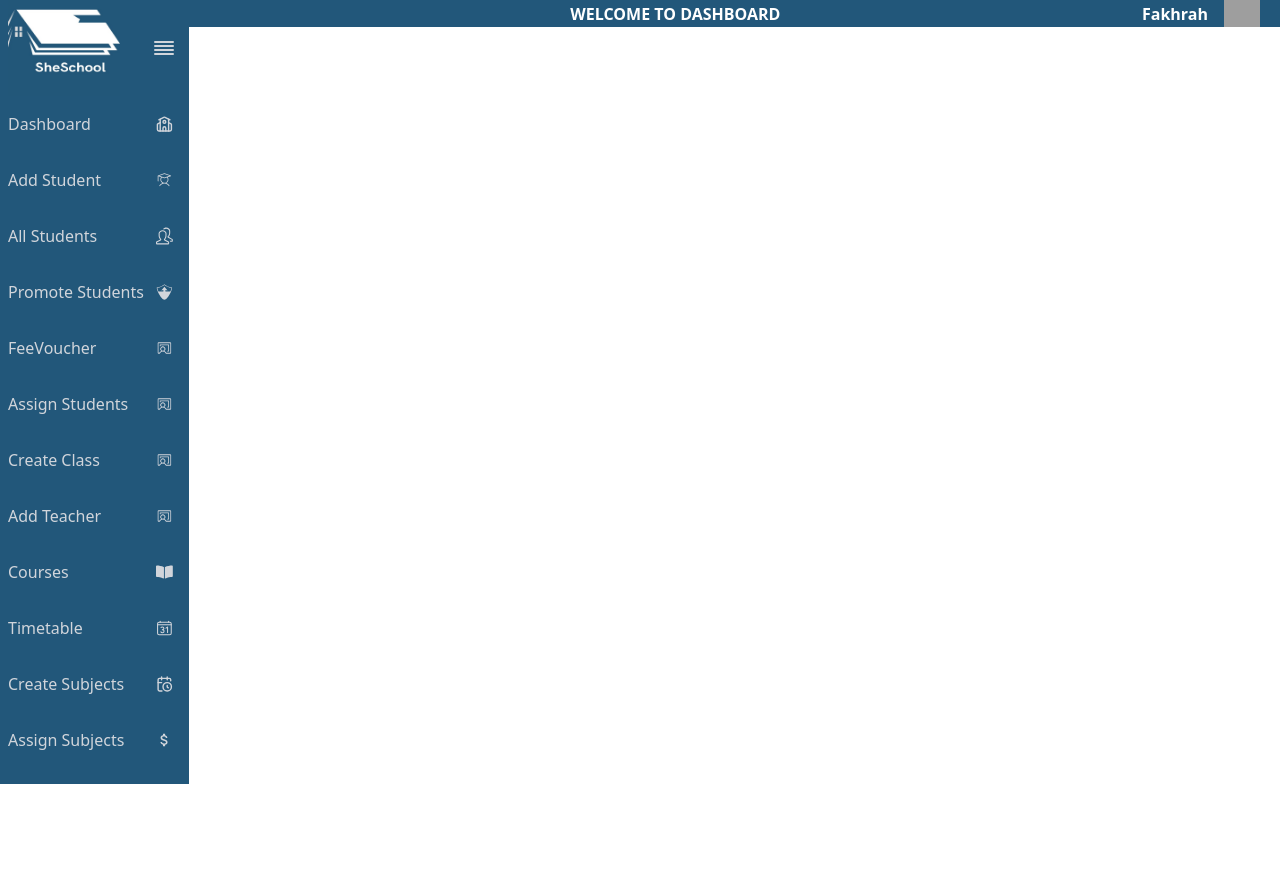
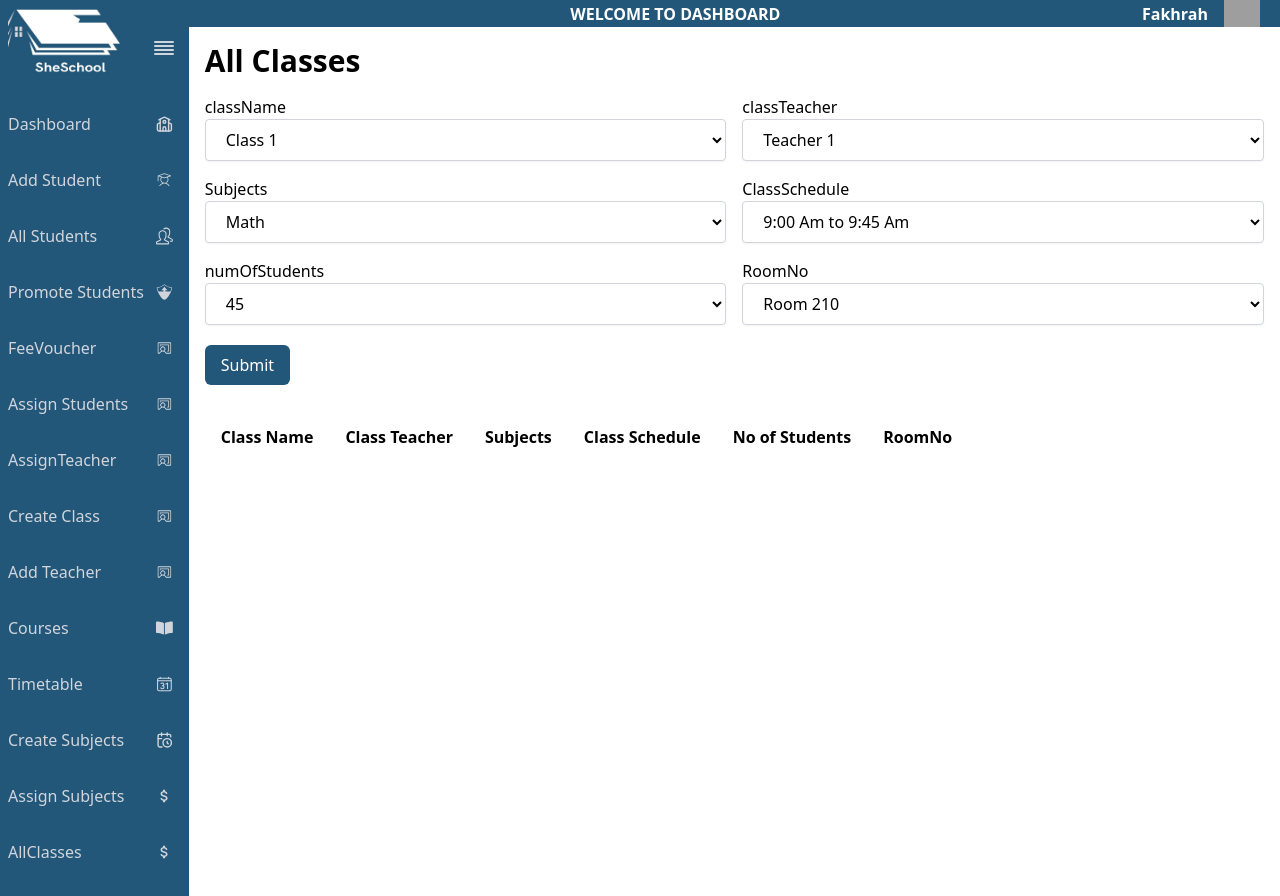
Before and after one commit to fakhra99/SMS, a React (Create React App) app in the folder frontend/: page /allclasses in a window 1280 px wide. Before the commit the page ends 800 px from the top, so only its background shows below. Built offline with nearby package versions, Linux system fonts and the light colour scheme; grey boxes are pictures that could not be loaded.

Commit message:
AddTeacher & AllClasses page created

```diff
--- a/frontend/src/App.js
+++ b/frontend/src/App.js
@@ -15,6 +15,8 @@ import Createclass from "./Pages/Createclass/Createclass";
 import Assignstudent from "./Pages/Asignstudents/Asignstudent";
 import Assignsubject from "./Pages/Assignsubject/Assignsubject";
 import Createsubject from "./Pages/Createsubject/Createsubject";
+import AssignTeacher from "./Pages/AssignTeacher/AssignTeacher";
+import AllClasses from "./Pages/AllClasses/AllClasses";
 
 function App() {
   return (
@@ -38,6 +40,8 @@ function App() {
              <Route path="/createsubject" element={<Createsubject />} />
               <Route path="/assignstudent" element={<Assignstudent />} />
               <Route path="/createclasses" element={<Createclass />} />
+              <Route path="/assignteacher" element={<AssignTeacher />} />
+              <Route path ="/allclasses" element={<AllClasses />} />
            </Routes>
           </div>
         </div>
--- a/frontend/src/Layout/Sidebar/Sidebar.jsx
+++ b/frontend/src/Layout/Sidebar/Sidebar.jsx
@@ -155,6 +155,19 @@ const Sidebar = () => {
           </Link>
         </div>
         <div className="flex items-center mb-8">
+          <Link
+            to="/assignteacher"
+            className={`flex items-center w-full ${
+              showIconsOnly ? "justify-center" : ""
+            }`}
+          >
+            <span className={`w-44 ${showIconsOnly ? "hidden" : "block"}`}>
+             AssignTeacher
+            </span>
+            <PiChalkboardTeacherLight size={showIconsOnly ? 24 : 20} />
+          </Link>
+        </div>
+        <div className="flex items-center mb-8">
         <Link
           to="/createclasses"
           className={`flex items-center w-full ${
@@ -233,6 +246,19 @@ const Sidebar = () => {
             <MdOutlineAttachMoney size={showIconsOnly ? 24 : 20} />
           </Link>
         </div>
+        <div className="flex items-center mb-8">
+          <Link
+            to="allclasses"
+            className={`flex items-center w-full ${
+              showIconsOnly ? "justify-center" : ""
+            }`}
+          >
+            <span className={`w-44 ${showIconsOnly ? "hidden" : "block"}`}>
+              AllClasses
+            </span>
+            <MdOutlineAttachMoney size={showIconsOnly ? 24 : 20} />
+          </Link>
+        </div>
       </div>
     </div>
   );
--- /dev/null
+++ b/frontend/src/Pages/AllClasses/AllClasses.jsx
@@ -0,0 +1,150 @@
+import React, { useState } from 'react';
+import Dropdown from '../../Components/Dropdown/Dropdown';
+import Button from '../../Components/buttons/Buttons.jsx';
+
+const AllClasses = () => {
+  const [classData, setClassData] = useState([]);
+  const [formData, setFormData] = useState({
+    className: '',
+    classTeacher: '',
+    subjects: '',
+    classSchedule: '',
+    numOfStudents: '',
+    roomNo: ''
+  });
+
+  const handleChange = (e) => {
+    setFormData({ ...formData, [e.target.name]: e.target.value });
+  };
+
+  const handleSubmit = (e) => {
+    e.preventDefault();
+    // Dummy data for demonstration
+    const newClassData = {
+      className: formData.className,
+      classTeacher: formData.classTeacher,
+      subjects: formData.subjects,
+      classSchedule: formData.classSchedule,
+      numOfStudents: formData.numOfStudents,
+      roomNo: formData.roomNo
+    };
+    setClassData([...classData, newClassData]);
+  };
+
+  return (
+    <div className="container mx-auto p-4">
+      <h1 className="text-3xl font-bold mb-4">All Classes</h1>
+      <form onSubmit={handleSubmit}>
+        <div className="grid grid-cols-2 gap-4">
+
+            {/* DropDown for ClassName */}
+        <div>
+            <label htmlFor="className">className</label>
+            <Dropdown
+              options={[
+                { value: 'Class 1', label: 'Class 1' },
+                { value: 'Class 2', label: 'Class 2' },
+                // Add more options as needed
+              ]}
+              onChange={(e) => setFormData({ ...formData, className: e.target.value })}
+              value={formData.className}
+            />
+          </div>
+          {/* DropDown for ClassTeacher */}
+          <div>
+            <label htmlFor="classTeacher">classTeacher</label>
+            <Dropdown
+              options={[
+                { value: 'Teacher 1', label: 'Teacher 1' },
+                { value: 'Teacher 2', label: 'Teacher 2' },
+                // Add more options as needed
+              ]}
+              onChange={(e) => setFormData({ ...formData, classTeacher: e.target.value })}
+              value={formData.classTeacher}
+            />
+          </div>
+          {/* DropDown for subjects */}
+          <div>
+            <label htmlFor="subjects">Subjects</label>
+            <Dropdown
+              options={[
+                { value: 'math', label: 'Math' },
+                { value: 'science', label: 'Science' },
+                // Add more options as needed
+              ]}
+              onChange={(e) => setFormData({ ...formData, subjects: e.target.value })}
+              value={formData.subjects}
+            />
+          </div>
+          {/* DropDown for classSchedule */}
+          <div>
+            <label htmlFor="classSchedule">ClassSchedule</label>
+            <Dropdown
+              options={[
+                { value: '9:00 Am to 9:45 Am', label: '9:00 Am to 9:45 Am' },
+                { value: '9:45 Am to 10:30 Am', label: '9:45 Am to 10:30 Am' },
+                // Add more options as needed
+              ]}
+              onChange={(e) => setFormData({ ...formData, classSchedule: e.target.value })}
+              value={formData.classSchedule}
+            />
+          </div>
+          {/* DropDown for   numOfStudents */}
+          <div>
+            <label htmlFor="  numOfStudents">  numOfStudents</label>
+            <Dropdown
+              options={[
+                { value: '45', label: '45' },
+                { value: '40', label: '40' },
+                // Add more options as needed
+              ]}
+              onChange={(e) => setFormData({ ...formData,   numOfStudents: e.target.value })}
+              value={formData.  numOfStudents}
+            />
+          </div>
+          {/* DropDown for   RoomNo */}
+          <div>
+            <label htmlFor="roomNo">  RoomNo</label>
+            <Dropdown
+              options={[
+                { value: 'Room 210', label: 'Room 210' },
+                { value: 'Room 211', label: 'Room 211' },
+                // Add more options as needed
+              ]}
+              onChange={(e) => setFormData({ ...formData,   roomNo: e.target.value })}
+              value={formData.roomNo}
+            />
+          </div>
+
+        </div>
+        <Button type="submit">Submit</Button>
+      </form>
+      <table className="table-auto mt-8">
+        <thead>
+          <tr>
+            <th className="px-4 py-2">Class Name</th>
+            <th className="px-4 py-2">Class Teacher</th>
+            <th className="px-4 py-2">Subjects</th>
+            <th className="px-4 py-2">Class Schedule</th>
+            <th className="px-4 py-2">No of Students</th>
+            <th className="px-4 py-2">RoomNo</th>
+          </tr>
+        </thead>
+        <tbody>
+          {classData.map((classItem, index) => (
+            <tr key={index}>
+              <td className="border px-4 py-2">{classItem.className}</td>
+              <td className="border px-4 py-2">{classItem.classTeacher}</td>
+              <td className="border px-4 py-2">{classItem.subjects}</td>
+              <td className="border px-4 py-2">{classItem.classSchedule}</td>
+              <td className="border px-4 py-2">{classItem.numOfStudents}</td>
+              <td className="border px-4 py-2">{classItem.roomNo}</td>
+            </tr>
+          ))}
+        </tbody>
+      </table>
+    </div>
+  );
+};
+
+export default AllClasses;
--- a/frontend/src/Pages/AllStudents/AllStudents.jsx
+++ b/frontend/src/Pages/AllStudents/AllStudents.jsx
@@ -43,8 +43,8 @@ const AllStudents = () => {
   };
 
   return (
-    <div className="ml-4 max-w-4xl mx-auto mt-8 p-6 bg-gray-100 rounded-md">
-      <div className="overflow-x-auto w-3/4">
+    <div className="ml-4 max-w-full mx-auto mt-8 p-6 bg-gray-100 rounded-md">
+      <div className="overflow-x-auto ">
         <h1 className="text-2xl font-bold mb-4">All Students</h1>
         <table className="shadow-md rounded mx-auto table-spacing">
           <thead>
--- /dev/null
+++ b/frontend/src/Pages/AssignTeacher/AssignTeacher.jsx
@@ -0,0 +1,84 @@
+import React, { useState } from 'react';
+import Dropdown from '../../Components/Dropdown/Dropdown';
+import Button from '../../Components/buttons/Buttons.jsx';
+
+const AssignTeacherPage = () => {
+  const [selectedTeacher, setSelectedTeacher] = useState('');
+  const [selectedClass, setSelectedClass] = useState('');
+  const [selectedSubject, setSelectedSubject] = useState('');
+  const [assignments, setAssignments] = useState([]);
+
+  const handleSubmit = () => {
+    const newAssignment = {
+      teacher: selectedTeacher,
+      class: selectedClass,
+      subject: selectedSubject
+    };
+    setAssignments([...assignments, newAssignment]);
+  };
+
+  return (
+    <div className="container mx-auto p-4">
+      <h1 className="text-3xl font-bold mb-4 mt-8">Assign Teacher</h1>
+      <div className="flex flex-col space-y-4">
+        <div className="flex space-x-3">
+          <Dropdown
+            options={[
+              { value: 'teacher1', label: 'Teacher 1' },
+              { value: 'teacher2', label: 'Teacher 2' },
+              // Add more options dynamically from your backend
+            ]}
+            onChange={(e) => setSelectedTeacher(e.target.value)}
+            value={selectedTeacher}
+          />
+          <Dropdown
+            options={[
+              { value: 'class1', label: 'Class 1' },
+              { value: 'class2', label: 'Class 2' },
+              // Add more options dynamically from your backend
+            ]}
+            onChange={(e) => setSelectedClass(e.target.value)}
+            value={selectedClass}
+          />
+          <Dropdown
+            options={[
+              { value: 'subject1', label: 'Subject 1' },
+              { value: 'subject2', label: 'Subject 2' },
+              // Add more options dynamically from your backend
+            ]}
+            onChange={(e) => setSelectedSubject(e.target.value)}
+            value={selectedSubject}
+          />
+        </div>
+        <div className="flex justify-center ">
+          <Button onClick={handleSubmit} className="bg-blue-500 font-bold text-white py-4 px-8 rounded-md">
+            Submit
+          </Button>
+        </div>
+        <table className="table-auto">
+          <thead>
+            <tr>
+              <th className="px-4 py-2">SNo</th>
+              <th className="px-4 py-2">Assigned Teacher</th>
+              <th className="px-4 py-2">Assigned Class</th>
+              <th className="px-4 py-2">Assigned Subject</th>
+            </tr>
+          </thead>
+          <tbody>
+            {/* Render assignments dynamically */}
+            {assignments.map((assignment, index) => (
+              <tr key={index}>
+                <td className="border px-4 py-2">{index + 1}</td>
+                <td className="border px-4 py-2">{assignment.teacher}</td>
+                <td className="border px-4 py-2">{assignment.class}</td>
+                <td className="border px-4 py-2">{assignment.subject}</td>
+              </tr>
+            ))}
+          </tbody>
+        </table>
+      </div>
+    </div>
+  );
+};
+
+export default AssignTeacherPage;
```
